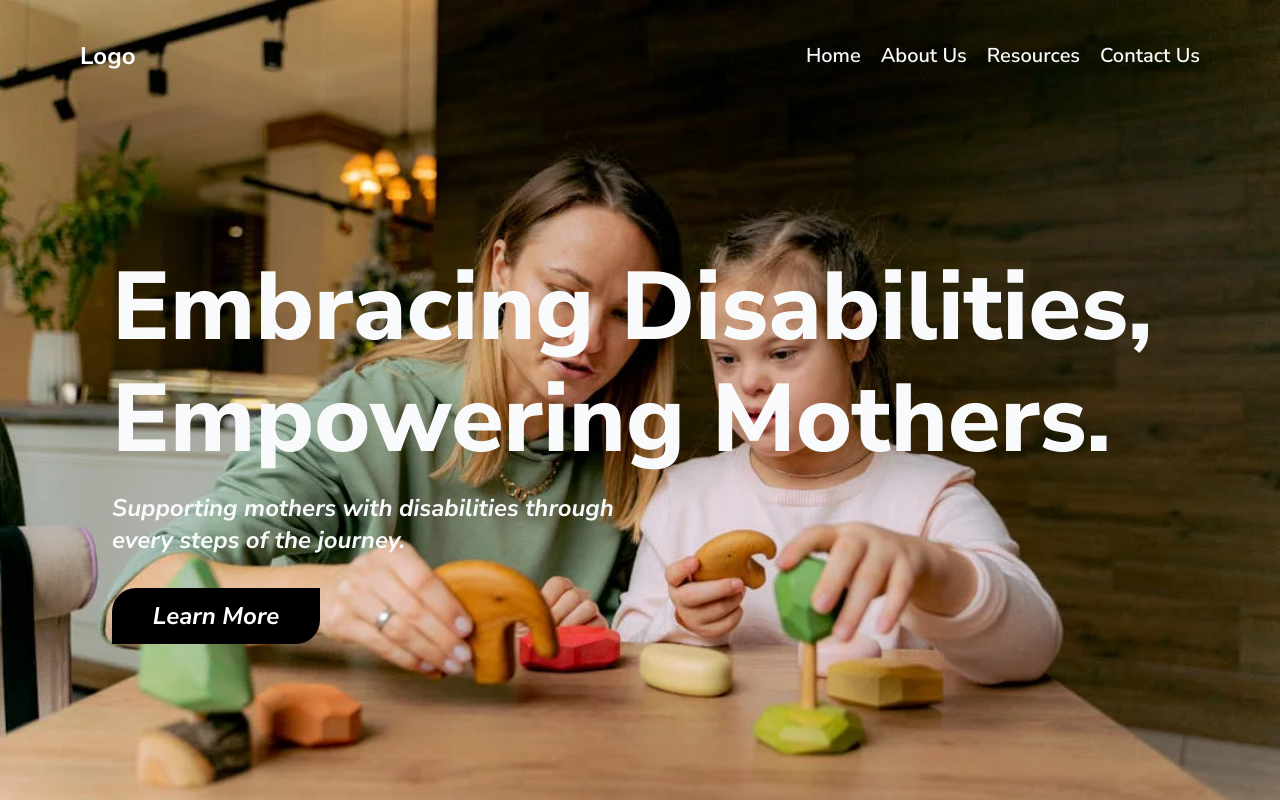
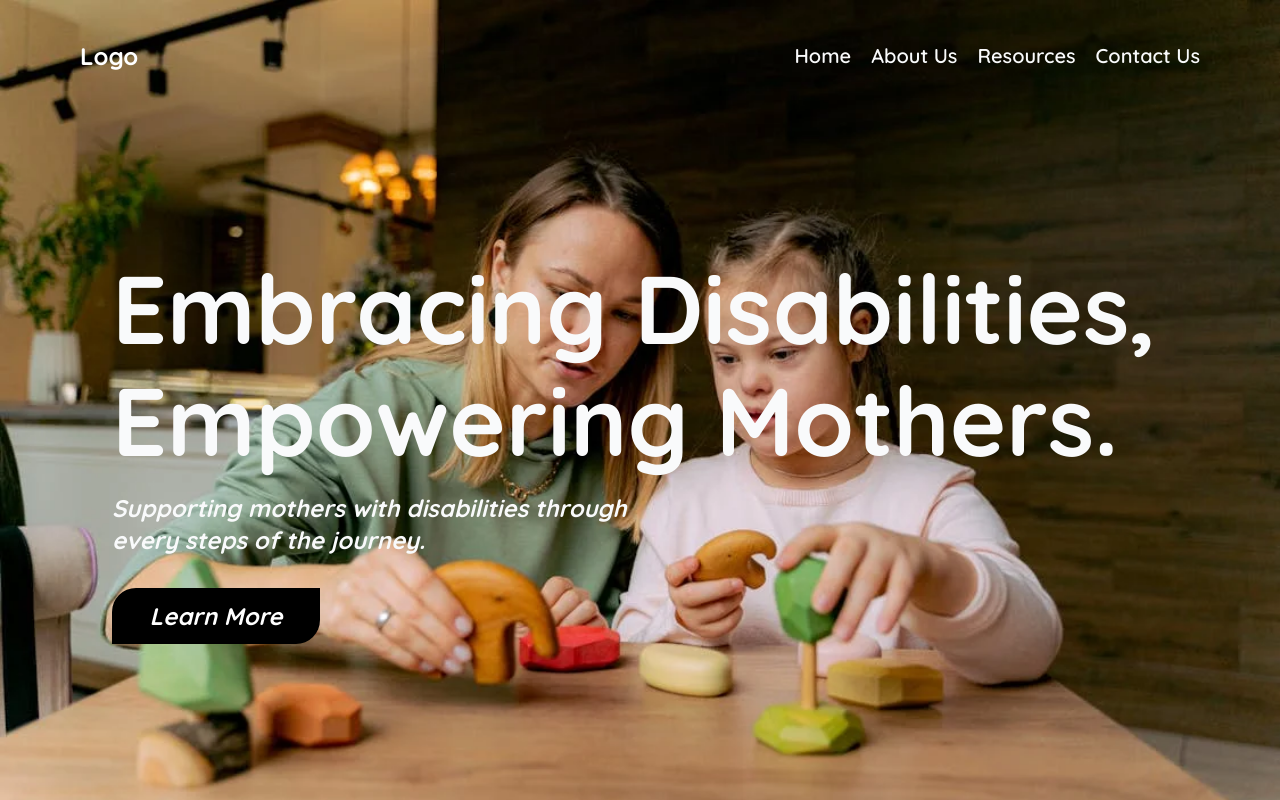
Before and after one commit to Cosmosvybes/disability_and_motherhood, a React (Vite) app: page / in a window 1280 px wide. Shown: the top 800 px of the page. Built offline with nearby package versions, Linux system fonts and the light colour scheme.

Commit message:
new touches added

```diff
--- a/src/App.css
+++ b/src/App.css
@@ -1,14 +1,11 @@
-@import url('https://fonts.googleapis.com/css2?family=Nunito+Sans:ital,opsz,wght@0,6..12,200..1000;1,6..12,200..1000&display=swap');
+@import url('https://fonts.googleapis.com/css2?family=Open+Sans:ital,wght@0,300..800;1,300..800&family=Quicksand:wght@300..700&display=swap');
 body,
 h1,
 p {
-  font-family: "Nunito Sans", sans-serif;
+  font-family: "Quicksand", sans-serif;
   font-optical-sizing: auto;
-  font-weight:400;
+  font-weight: 400;
   font-style: normal;
-  font-variation-settings:
-    "wdth" 100,
-    "YTLC" 500;
 }
 @tailwind base;
 @tailwind components;
```
